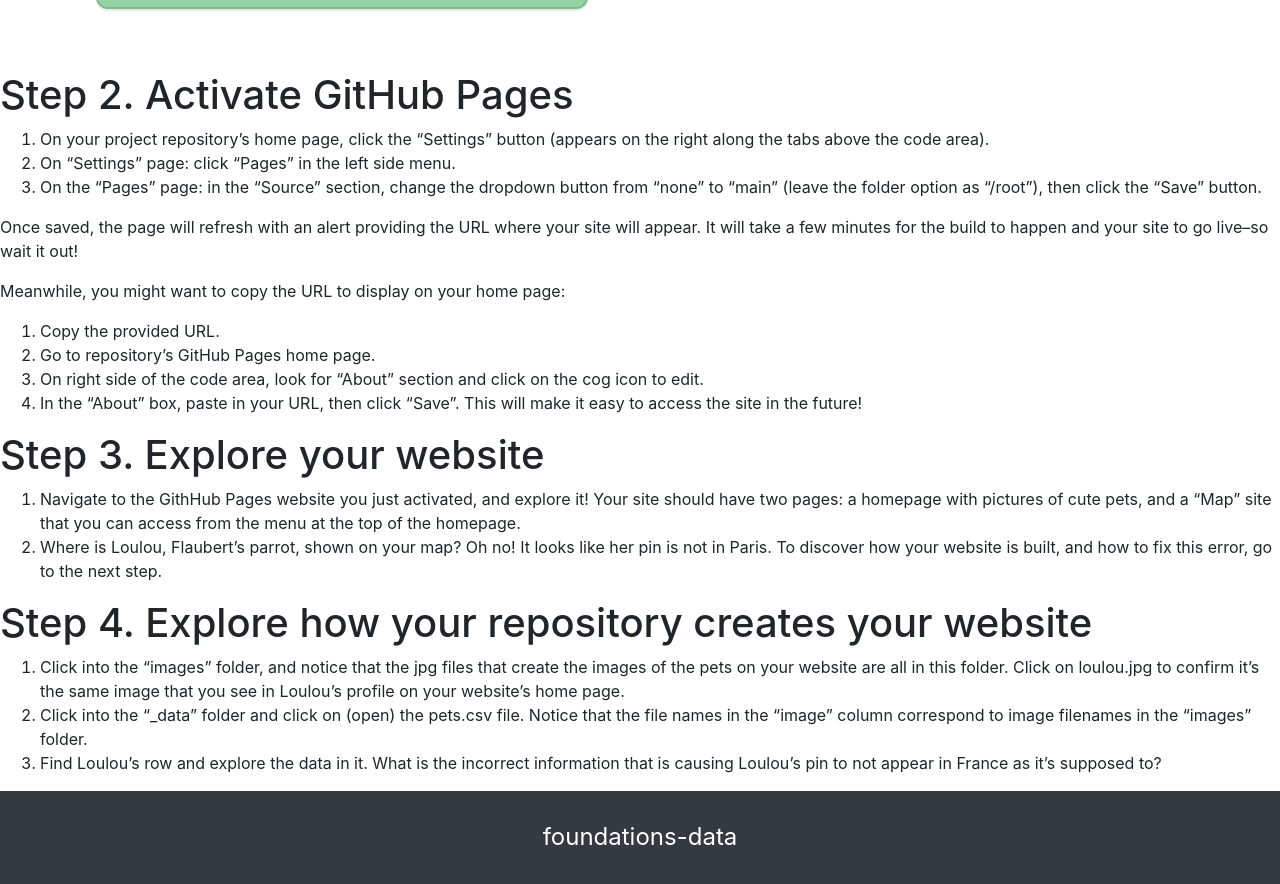
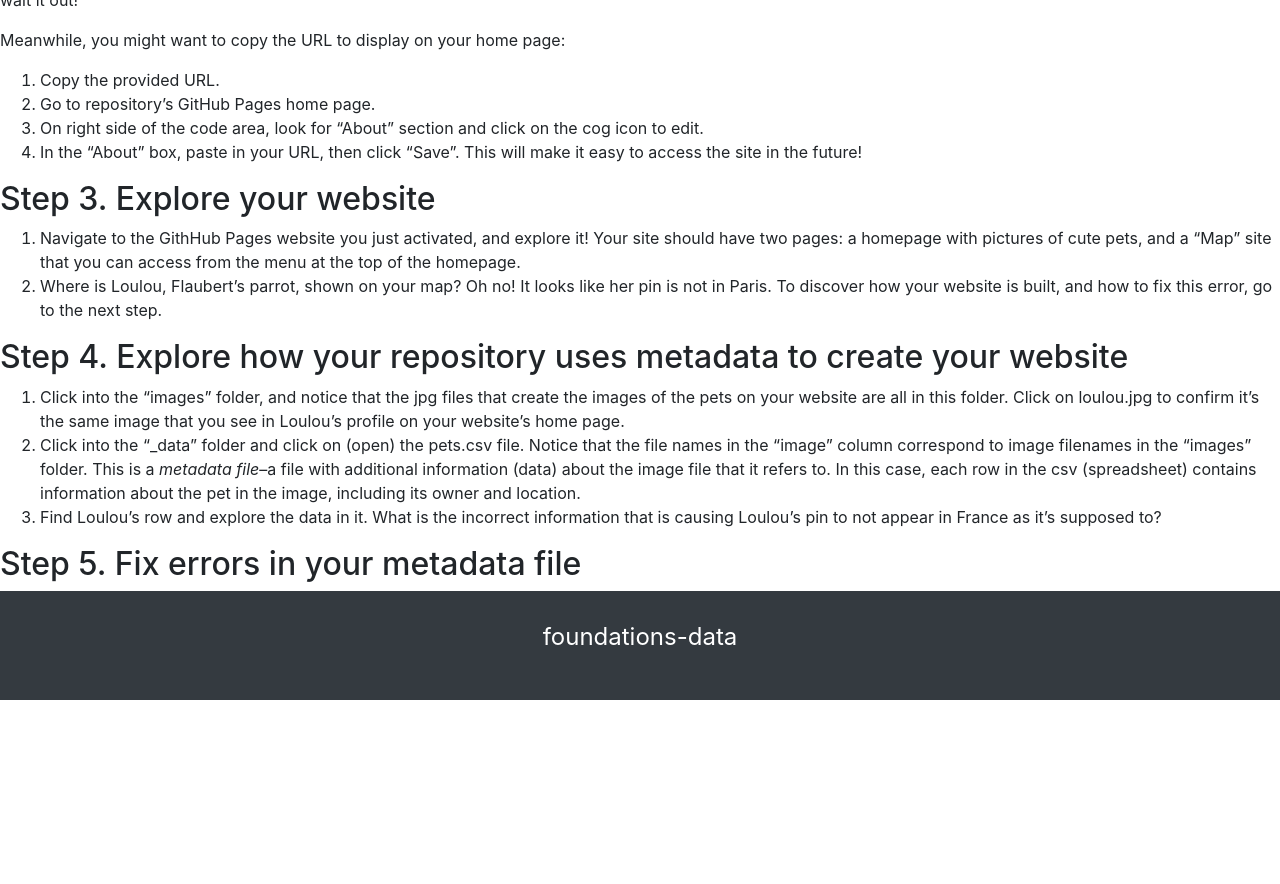
Before and after one commit to learn-static/foundations-3-data, a Jekyll site: the page built from intro-data.md, in a window 1280 px wide and 900 px high, scrolled down 1655 px. Shown: the top 884 px of the window. Built offline with Jekyll 4.4.1, drawn with Linux system fonts in a browser that asks for light colours; our own code applies the rules of GitHub Pages for plain Markdown files; after the commit the page ends 2355 px from its top, so only the background shows below that; some of the changed text lies outside the part shown.

Commit message:
updated step 4

```diff
--- a/intro-data.md
+++ b/intro-data.md
@@ -23,7 +14,7 @@
 !["Create a new repository"](https://github.com/learn-static/foundations-3-data/blob/main/images/new-repo.png)
 
 
-# Step 2. Activate GitHub Pages
+## Step 2. Activate GitHub Pages
 
 1. On your project repository's home page, click the "Settings" button (appears on the right along the tabs above the code area).
 2. On "Settings" page: click "Pages" in the left side menu.
@@ -39,13 +30,15 @@
 3. On right side of the code area, look for "About" section and click on the cog icon to edit.
 4. In the "About" box, paste in your URL, then click "Save". This will make it easy to access the site in the future!
 
-# Step 3. Explore your website
+## Step 3. Explore your website
 
 1. Navigate to the GithHub Pages website you just activated, and explore it! Your site should have two pages: a homepage with pictures of cute pets, and a "Map" site that you can access from the menu at the top of the homepage.
 2. Where is Loulou, Flaubert's parrot, shown on your map? Oh no! It looks like her pin is not in Paris. To discover how your website is built, and how to fix this error, go to the next step.
 
-# Step 4. Explore how your repository creates your website
+## Step 4. Explore how your repository uses metadata to create your website
 
 1. Click into the "images" folder, and notice that the jpg files that create the images of the pets on your website are all in this folder. Click on loulou.jpg to confirm it's the same image that you see in Loulou's profile on your website's home page.
-2. Click into the "\_data" folder and click on (open) the pets.csv file. Notice that the file names in the "image" column correspond to image filenames in the "images" folder.
+2. Click into the "\_data" folder and click on (open) the pets.csv file. Notice that the file names in the "image" column correspond to image filenames in the "images" folder. This is a _metadata file_--a file with additional information (data) about the image file that it refers to. In this case, each row in the csv (spreadsheet) contains information about the pet in the image, including its owner and location.
 3. Find Loulou's row and explore the data in it. What is the incorrect information that is causing Loulou's pin to not appear in France as it's supposed to?
+
+## Step 5. Fix errors in your metadata file
```
Also changed, not shown: other parts of intro-data.md (+1 -10 lines).
